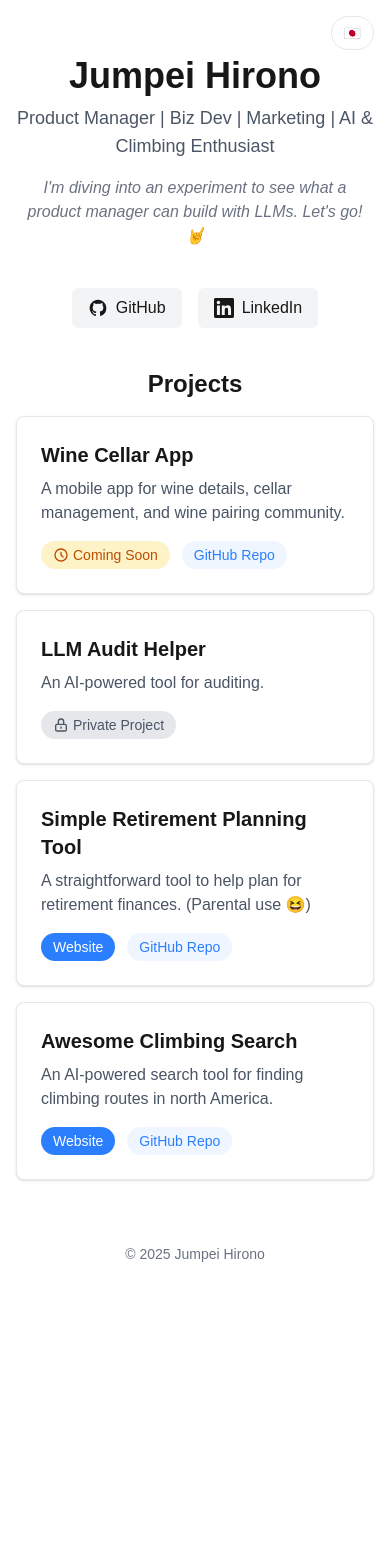
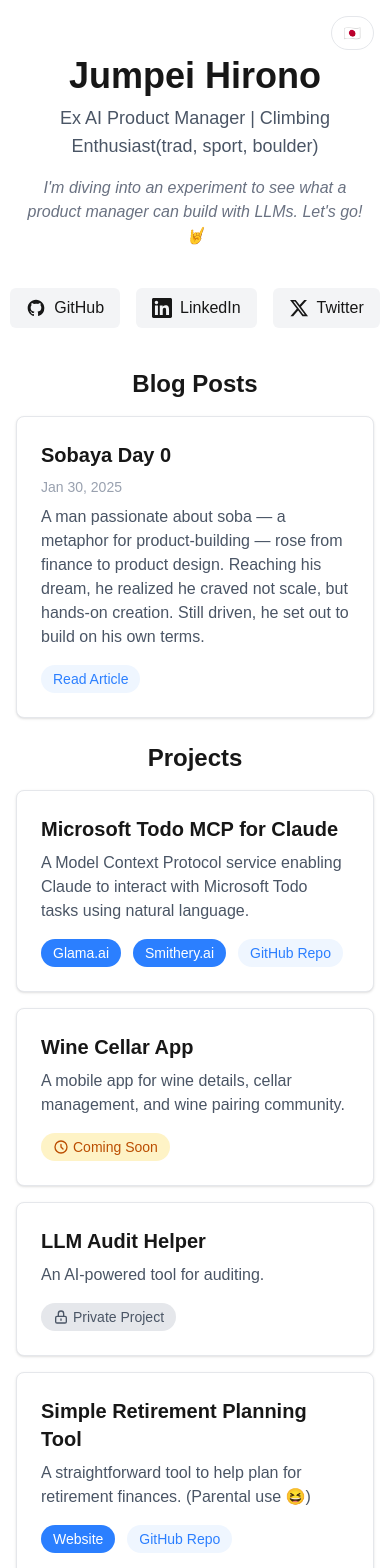
Before and after one commit to jhirono/portfolio, a Next.js app: page / in a window 390 px wide. Shown: the top 1568 px of the page. Before the commit the page ends 1304 px from the top, so only its background shows below. Built offline with nearby package versions, Linux system fonts and the light colour scheme.

Commit message:
Enhance homepage layout by adding blog posts section and updating project rendering. Introduce BlogPost interface and extend translations to include blog content. Adjust max-width for main and footer sections for improved responsiveness.

```diff
--- a/src/app/page.tsx
+++ b/src/app/page.tsx
@@ -2,7 +2,7 @@
 
 import { useLanguage } from '@/context/LanguageContext';
 import { translations } from '@/translations/content';
-import { Project } from '@/translations/content';
+import { Project, BlogPost } from '@/translations/content';
 import LanguageToggle from '@/components/LanguageToggle';
 import Link from 'next/link';
 
@@ -13,11 +13,14 @@
   // Extract project keys (excluding the 'title' key)
   const projectKeys = Object.keys(t.projects).filter(key => key !== 'title');
 
+  // Extract blog post keys (excluding the 'title' key)
+  const blogPostKeys = Object.keys(t.blogPosts).filter(key => key !== 'title');
+
   return (
     <div className="min-h-screen flex flex-col items-center justify-center p-4 sm:p-8 relative">
       <LanguageToggle />
 
-      <main className="max-w-2xl w-full mx-auto flex flex-col gap-10 py-10">
+      <main className="max-w-6xl w-full mx-auto flex flex-col gap-10 py-10">
         {/* Header Section */}
         <header className="text-center">
           <h1 className="text-4xl sm:text-5xl font-bold mb-2">{t.header.name}</h1>
@@ -51,15 +54,63 @@
             </svg>
             {t.socialLinks.linkedin}
           </Link>
+          <Link
+            href="https://x.com/jhirono"
+            target="_blank"
+            rel="noopener noreferrer"
+            className="px-4 py-2 bg-gray-100 hover:bg-gray-200 dark:bg-gray-800 dark:hover:bg-gray-700
+                     rounded-md transition-colors flex items-center gap-2"
+          >
+            <svg className="w-5 h-5" fill="currentColor" viewBox="0 0 24 24" aria-hidden="true">
+              <path d="M18.244 2.25h3.308l-7.227 8.26 8.502 11.24H16.17l-5.214-6.817L4.99 21.75H1.68l7.73-8.835L1.254 2.25H8.08l4.713 6.231zm-1.161 17.52h1.833L7.084 4.126H5.117z" />
+            </svg>
+            {t.socialLinks.twitter}
+          </Link>
         </section>
 
-        {/* Projects Section */}
-        <section className="w-full">
+        {/* Two-column layout for Blog Posts and Projects */}
+        <section className="w-full grid grid-cols-1 md:grid-cols-2 gap-6">
+          {/* Blog Posts Column */}
+          <div>
+            <h2 className="text-2xl font-bold mb-4 text-center">{t.blogPosts.title}</h2>
+
+            {/* Dynamically render all blog posts */}
+            {blogPostKeys.map((key, index) => {
+              const blogPost = t.blogPosts[key] as BlogPost;
+              const isLastPost = index === blogPostKeys.length - 1;
+
+              return (
+                <div
+                  key={key}
+                  className={`bg-white dark:bg-gray-800 p-6 rounded-lg shadow-sm border border-gray-200 dark:border-gray-700 ${isLastPost ? '' : 'mb-4'}`}
+                >
+                  <h3 className="text-xl font-bold mb-2">{blogPost.title}</h3>
+                  <p className="text-gray-400 dark:text-gray-500 text-sm mb-2">{blogPost.date}</p>
+                  <p className="text-gray-600 dark:text-gray-300 mb-4">
+                    {blogPost.description}
+                  </p>
+                  <div className="flex flex-wrap gap-3">
+                    <a
+                      href={blogPost.url}
+                      target="_blank"
+                      rel="noopener noreferrer"
+                      className="text-sm px-3 py-1 rounded-full text-blue-500 bg-blue-50 dark:bg-blue-900/30 dark:text-blue-300 hover:bg-blue-100 dark:hover:bg-blue-900/50 transition-colors"
+                    >
+                      Read Article
+                    </a>
+                  </div>
+                </div>
+              );
+            })}
+          </div>
+
+          {/* Projects Column */}
+          <div>
             <h2 className="text-2xl font-bold mb-4 text-center">{t.projects.title}</h2>
 
             {/* Dynamically render all projects */}
             {projectKeys.map((key, index) => {
-            const project = t.projects[key] as Project; // Typed assertion with Project interface
+              const project = t.projects[key] as Project;
               const isLastProject = index === projectKeys.length - 1;
 
               return (
@@ -110,6 +161,16 @@
                             {project.demo}
                           </a>
                         )}
+                        {project.demoUrl2 && (
+                          <a
+                            href={project.demoUrl2}
+                            target="_blank"
+                            rel="noopener noreferrer"
+                            className="text-sm px-3 py-1 rounded-full text-white bg-blue-500 hover:bg-blue-600 transition-colors"
+                          >
+                            {project.demo2}
+                          </a>
+                        )}
                         {project.repoUrl && (
                           <a
                             href={project.repoUrl}
@@ -126,11 +187,12 @@
                 </div>
               );
             })}
+          </div>
         </section>
       </main>
 
       {/* Footer */}
-      <footer className="mt-auto w-full max-w-2xl mx-auto text-center py-6 text-sm text-gray-500 dark:text-gray-400">
+      <footer className="mt-auto w-full max-w-6xl mx-auto text-center py-6 text-sm text-gray-500 dark:text-gray-400">
         <p>{t.footer.copyright}</p>
       </footer>
     </div>
--- a/src/translations/content.ts
+++ b/src/translations/content.ts
@@ -13,8 +13,18 @@
   repo?: string;
   repoUrl?: string;
   demoUrl?: string;
+  demo2?: string;
+  demoUrl2?: string;
   comingSoon?: boolean;
   comingSoonText?: string;
+}
+
+// Blog post interface
+export interface BlogPost {
+  title: string;
+  description: string;
+  date: string;
+  url: string;
 }
 
 // Projects collection with string index signature to allow for any number of projects
@@ -23,9 +33,16 @@
   [key: string]: string | Project; // This allows both the title string and any number of projects
 }
 
+// Blog posts collection
+interface BlogPosts {
+  title: string;
+  [key: string]: string | BlogPost; // This allows both the title string and any number of blog posts
+}
+
 interface SocialLinks {
   github: string;
   linkedin: string;
+  twitter: string;
 }
 
 interface Header {
@@ -37,6 +54,7 @@
 interface Translation {
   header: Header;
   socialLinks: SocialLinks;
+  blogPosts: BlogPosts;
   projects: Projects;
   footer: Footer;
   languageToggle: string;
@@ -46,20 +64,38 @@
   en: {
     header: {
       name: 'Jumpei Hirono',
-      subtitle: 'Product Manager | Biz Dev | Marketing | AI & Climbing Enthusiast',
+      subtitle: 'Ex AI Product Manager | Climbing Enthusiast(trad, sport, boulder)',
       tagline: "I'm diving into an experiment to see what a product manager can build with LLMs. Let's go! 🤘"
     },
     socialLinks: {
       github: 'GitHub',
-      linkedin: 'LinkedIn'
+      linkedin: 'LinkedIn',
+      twitter: 'Twitter'
+    },
+    blogPosts: {
+      title: 'Blog Posts',
+      post1: {
+        title: 'Sobaya Day 0',
+        description: 'A man passionate about soba — a metaphor for product-building — rose from finance to product design. Reaching his dream, he realized he craved not scale, but hands-on creation. Still driven, he set out to build on his own terms.',
+        date: 'Jan 30, 2025',
+        url: 'https://medium.com/@jhirono/sobaya-day-0-a2097703ece6'
+      }
     },
     projects: {
       title: 'Projects',
+      todoMCP: {
+        name: 'Microsoft Todo MCP for Claude',
+        description: 'A Model Context Protocol service enabling Claude to interact with Microsoft Todo tasks using natural language.',
+        repo: 'GitHub Repo',
+        repoUrl: 'https://github.com/jhirono/todoMCP',
+        demo: 'Glama.ai',
+        demoUrl: 'https://glama.ai/mcp/servers/@jhirono/todoMCP',
+        demo2: 'Smithery.ai',
+        demoUrl2: 'https://smithery.ai/server/@jhirono/todomcp'
+      },
       wineApp: {
         name: 'Wine Cellar App',
         description: 'A mobile app for wine details, cellar management, and wine pairing community.',
-        repo: 'GitHub Repo',
-        repoUrl: 'https://github.com/jhirono/wine',
         comingSoon: true,
         comingSoonText: 'Coming Soon'
       },
@@ -104,15 +140,59 @@
   ja: {
     header: {
       name: 'Jumpei Hirono',
-      subtitle: 'Product Manager | Biz Dev | Marketing | AI & Climbing Enthusiast',
+      subtitle: 'Ex AI Product Manager | Climbing Enthusiast(trad, sport, boulder)',
       tagline: "Product Manager と LLM で何が作れるのか挑戦中です 🤘"
     },
     socialLinks: {
       github: 'GitHub',
-      linkedin: 'LinkedIn'
+      linkedin: 'LinkedIn',
+      twitter: 'Twitter'
+    },
+    blogPosts: {
+      title: 'ブログ投稿',
+      post1: {
+        title: '第3話：フィードバックループを回せ！',
+        description: '激しい市場競争の中で、生の顧客の声をどう製品に活かすか挑んだフィードバック活用の仕組み作り。',
+        date: '2025年3月24日',
+        url: 'https://note.com/jhirono/n/n3aa462f81809'
+      },
+      post2: {
+        title: '第2話：ユーザーシナリオを定義せよ！',
+        description: '世界中のお客さんとの会議で必死に学びながら、フィードバックをまとめていく過程。',
+        date: '2025年3月23日',
+        url: 'https://note.com/jhirono/n/n0a06a663f467'
+      },
+      post3: {
+        title: '第1話：最初の仕事はボタンの実装？',
+        description: 'アメリカ移住直後、PdMとして任された一見シンプルな「チェックボックス」の設計から学んだこと。',
+        date: '2025年3月22日',
+        url: 'https://note.com/jhirono/n/na6f9ccf5df2a'
+      },
+      post4: {
+        title: '第0話：シリーズイントロダクション – ビジネス現場からプロダクト創造への挑戦',
+        description: 'エンタープライズ領域のプロダクトマネージャ（PdM）の経験と、世の中を変える製品を作りたいという想いについて。',
+        date: '2025年3月21日',
+        url: 'https://note.com/jhirono/n/ncfafad6fd1b6'
+      },
+      post5: {
+        title: 'そば屋 Day 0',
+        description: 'そば作りに情熱を注ぐ男の物語—製品開発の比喩として、ファイナンスからプロダクトデザインへと成長する過程。夢を実現した彼は、規模ではなく自らの手で創造することに憧れていたことに気づきます。その情熱は今も続き、自分の条件で新たな挑戦を始めます。',
+        date: '2025年1月30日',
+        url: 'https://medium.com/@jhirono/sobaya-day-0-a2097703ece6'
+      }
     },
     projects: {
       title: 'プロジェクト',
+      todoMCP: {
+        name: 'Microsoft Todo MCP for Claude',
+        description: '自然言語を使用してMicrosoft Todoタスクを操作できるようにするClaude用のモデルコンテキストプロトコル（MCP）サービス。',
+        repo: 'GitHub リポジトリ',
+        repoUrl: 'https://github.com/jhirono/todoMCP',
+        demo: 'Glama.ai',
+        demoUrl: 'https://glama.ai/mcp/servers/@jhirono/todoMCP',
+        demo2: 'Smithery.ai',
+        demoUrl2: 'https://smithery.ai/server/@jhirono/todomcp'
+      },
       wineApp: {
         name: 'ワインセラーアプリ',
         description: 'ワインの詳細情報、セラー管理、ペアリングコミュニティ機能を持つモバイルアプリ。',
```
Lines whose indentation alone changed are shown as unchanged.
